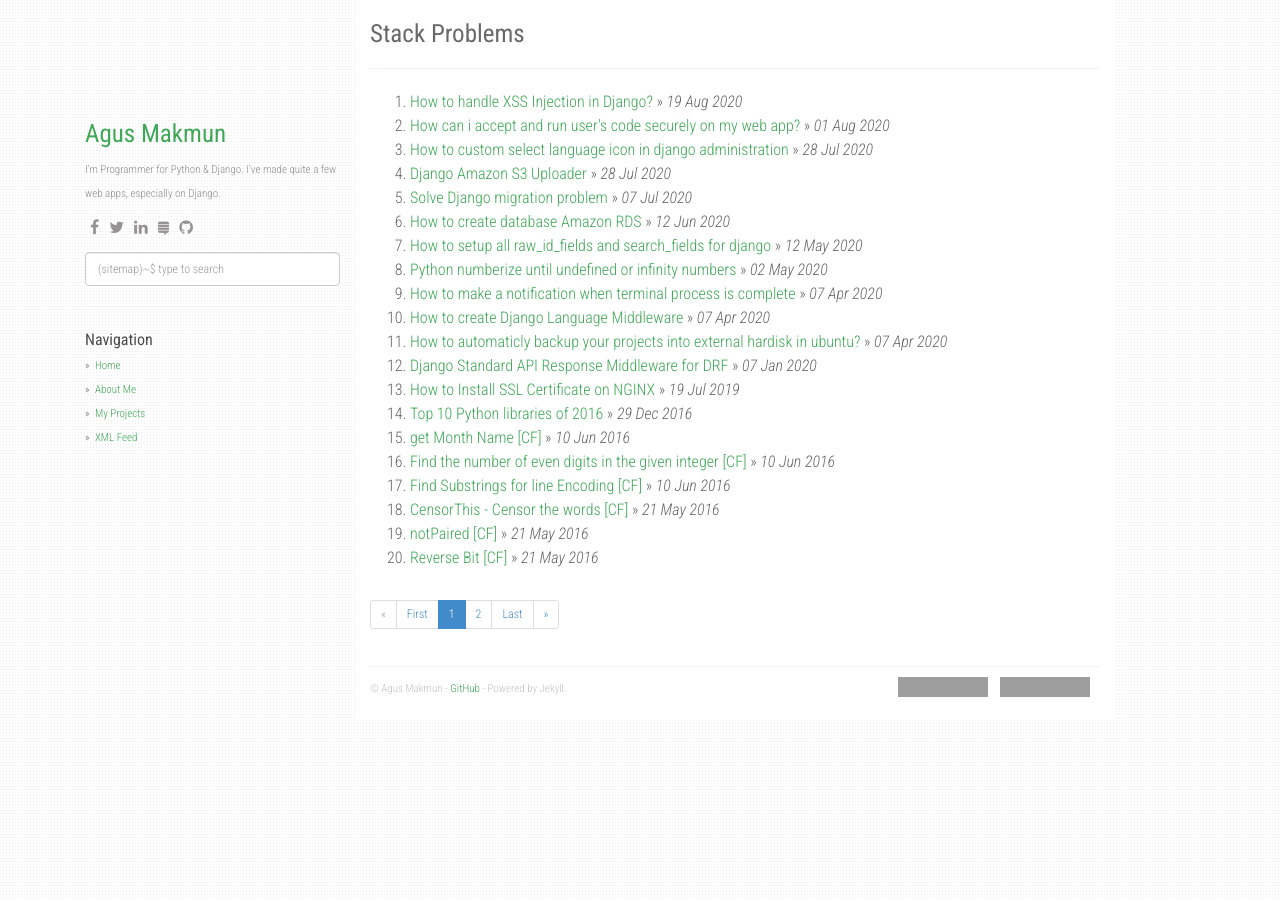
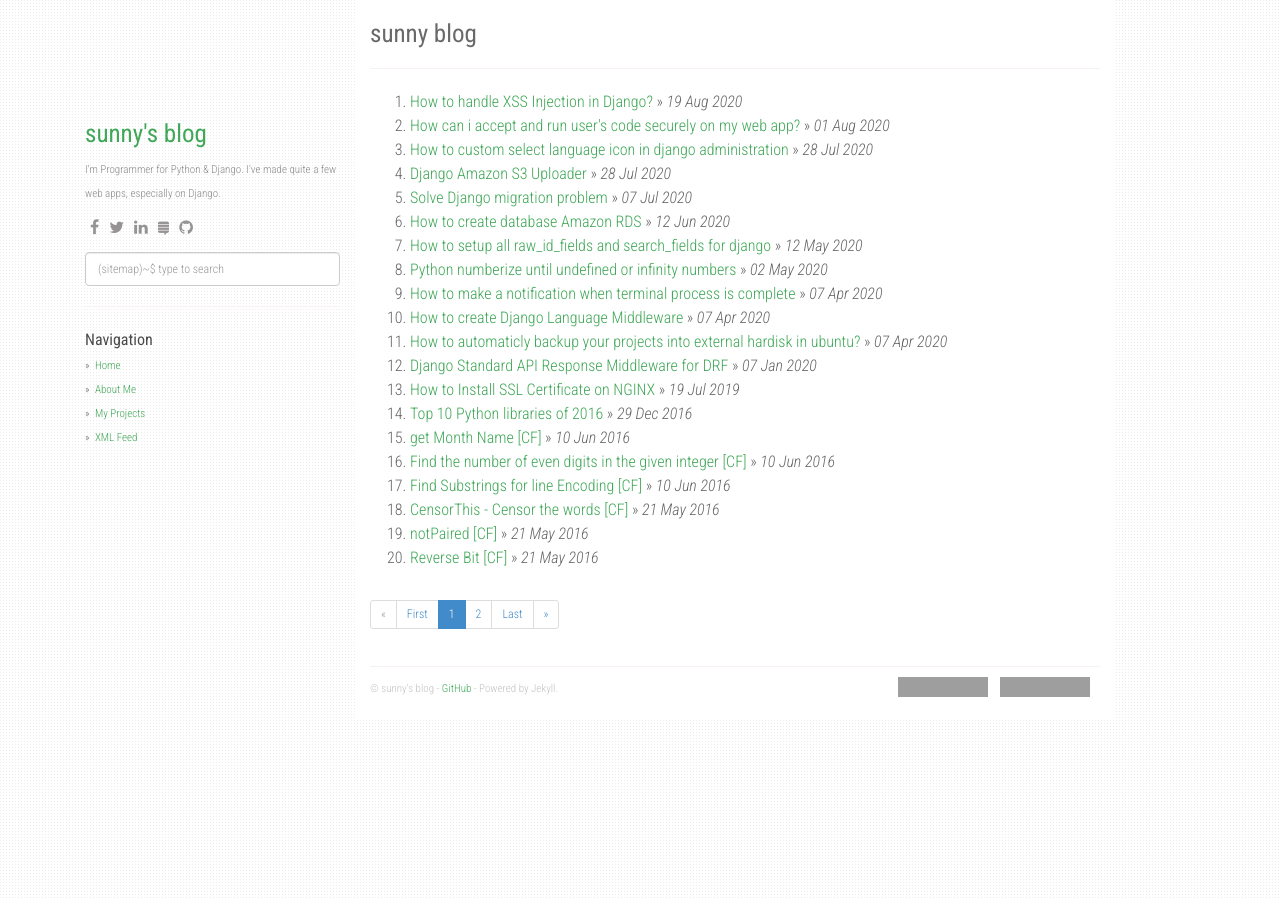
Before and after one commit to agusmakmun/agusmakmun.github.io, a Jekyll site: the page built from index.html, in a window 1280 px wide. Built offline with Jekyll 4.4.1, drawn with Linux system fonts in a browser that asks for light colours; nearby versions of some CDN libraries; the list of posts is cut into pages by our own code; grey boxes are pictures that could not be loaded.

Commit message:
Update _config.yml

```diff
--- a/_config.yml
+++ b/_config.yml
@@ -1,7 +1,7 @@
-title: Stack Problems
+title: sunny blog
 description: My Personal Stack Problems
-author: Agus Makmun
-github: https://github.com/agusmakmun
+author: sunny's blog
+github: https://github.com/yonyonsan
 about: I'm Programmer for Python & Django. I've made quite a few web apps, especially on Django.
 disqus_shortname: stackproblems
 google_analytics: UA-XXXXXXXX-Y
```
